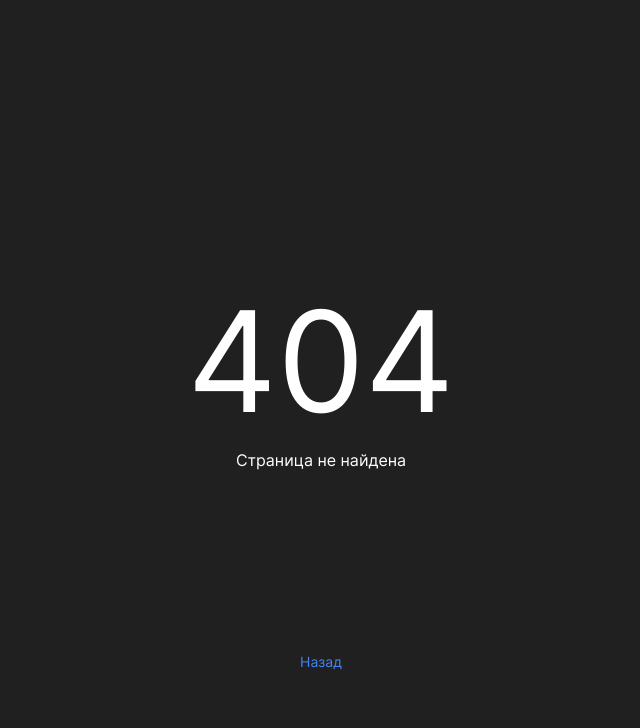
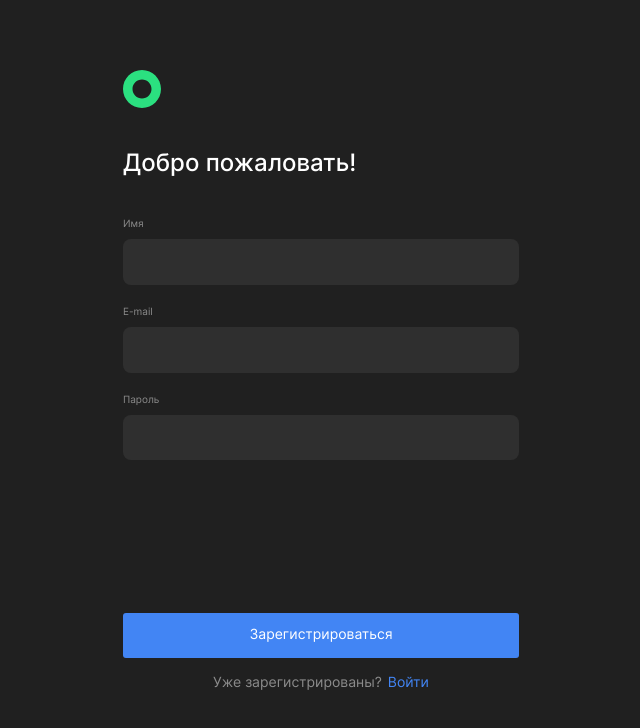
Before and after one commit to BuyanauskasAA/movies-explorer-frontend, a React (Create React App) app: page /signup in a window 1280 px wide. Before the commit this address had no page. Shown: the top 728 px of the page, without its empty margins (319-959 px from the left). Built offline with nearby package versions, Linux system fonts and the light colour scheme.

Commit message:
feat: сверстать секцию register

```diff
--- a/src/components/App.js
+++ b/src/components/App.js
@@ -6,12 +6,13 @@ import Main from './Main/Main';
 import Movies from './Movies/Movies';
 import SavedMovies from './SavedMovies/SavedMovies';
 import Footer from './Footer/Footer';
+import Register from './Register/Register';
 import PageNotFound from './PageNotFound/PageNotFound';
 import CurrentUserContext from '../contexts/CurrentUserContext';
 import AuthContext from '../contexts/AuthContext';
 
 function App() {
-  const [loggedIn, setLoggedIn] = React.useState(true);
+  const [loggedIn, setLoggedIn] = React.useState(false);
   const [currentUser, setCurrentUser] = React.useState({
     name: 'Виталий',
     email: 'pochta@yandex.ru',
@@ -52,6 +53,7 @@ function App() {
                 </>
               }
             />
+            <Route path="/signup" element={<Register />} />
             <Route path="*" element={<PageNotFound />} />
           </Routes>
         </div>
--- /dev/null
+++ b/src/components/Register/Register.css
@@ -0,0 +1,81 @@
+.register {
+  display: flex;
+  flex-direction: column;
+  flex: 1 1 auto;
+  margin: 0 auto;
+  padding: 70px 0 109px;
+  width: 396px;
+}
+
+.register__title {
+  margin: 40px 0;
+  font-weight: 500;
+  font-size: 24px;
+  line-height: 1.21;
+}
+
+.register__form {
+  display: flex;
+  flex-direction: column;
+  flex: 1 1 auto;
+}
+
+.register__container {
+  display: flex;
+  flex-direction: column;
+  flex: 1 1 auto;
+  margin: 0;
+  padding: 0;
+  border: 0;
+}
+
+.register__label {
+  font-weight: 400;
+  font-size: 10px;
+  line-height: 1.21;
+  color: #8b8b8b;
+}
+
+.register__input {
+  margin: 10px 0 20px;
+  padding: 15px;
+  border: 0;
+  border-radius: 8px;
+  background-color: #2f2f2f;
+  font-weight: 400;
+  font-size: 13px;
+  line-height: 1.21;
+  color: #fff;
+}
+
+.register__submit-button {
+  margin-bottom: 16px;
+  padding: 13px 0 15px;
+  border: 0;
+  border-radius: 3px;
+  background-color: #4285f4;
+  font-weight: 400;
+  font-size: 14px;
+  line-height: 1.21;
+  color: #fff;
+  cursor: pointer;
+}
+
+.register__caption {
+  display: flex;
+  justify-content: center;
+  gap: 6px;
+  font-weight: 400;
+  font-size: 14px;
+  line-height: 1.21;
+}
+
+.register__text {
+  margin: 0;
+  color: #8b8b8b;
+}
+
+.register__link {
+  color: #4285f4;
+  text-decoration: none;
+}
--- /dev/null
+++ b/src/components/Register/Register.js
@@ -0,0 +1,39 @@
+import './Register.css';
+import { Link } from 'react-router-dom';
+import Logo from '../Logo/Logo';
+
+function Register() {
+  return (
+    <main className="register">
+      <Logo />
+      <h1 className="register__title">Добро пожаловать!</h1>
+      <form className="register__form">
+        <div className="register__container">
+          <label className="register__label" for="name">
+            Имя
+          </label>
+          <input className="register__input" id="name" name="name" type="text" />
+          <label className="register__label" for="email">
+            E-mail
+          </label>
+          <input className="register__input" id="email" name="email" type="email" />
+          <label className="register__label" for="password">
+            Пароль
+          </label>
+          <input className="register__input" id="password" name="password" type="password" />
+        </div>
+        <button className="register__submit-button" type="submit">
+          Зарегистрироваться
+        </button>
+      </form>
+      <div className="register__caption">
+        <p className="register__text">Уже зарегистрированы?</p>
+        <Link className="register__link" to="/signin">
+          Войти
+        </Link>
+      </div>
+    </main>
+  );
+}
+
+export default Register;
```
